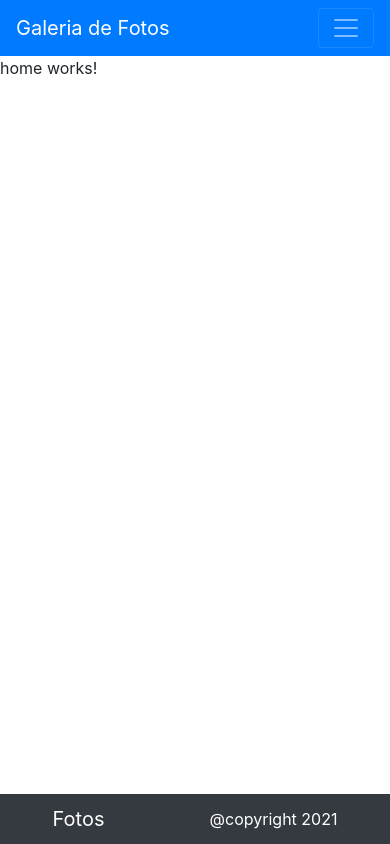
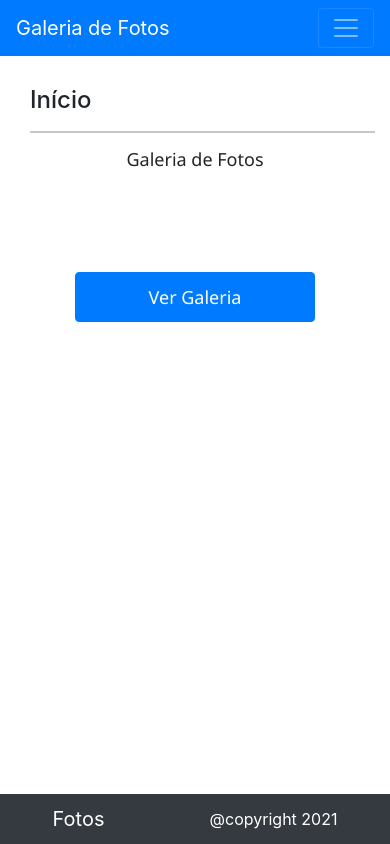
Before and after one commit to DevLucasMello/JPV.Teste, an Angular app: page /home in a window 390 px wide. Built offline with nearby package versions, Linux system fonts and the light colour scheme.

Commit message:
pagina home finalizada

```diff
--- a/src/app/navegacao/home/home.component.css
+++ b/src/app/navegacao/home/home.component.css
@@ -0,0 +1,63 @@
+.texto{
+    font-size: 20px;
+    margin-top: 30px;
+    width: 100%;
+    height: 30%;
+    font-family: "Segoe UI", Arial, sans-serif;
+    display: flex;
+    flex-wrap: wrap;
+    flex-direction: row;
+    justify-content: center;
+}
+
+.espaco{
+    margin-left: 15px;
+}
+
+h5{
+    width: 100%;
+    text-align: center;
+}
+
+.botao{
+    height: 50px;
+    font-size: 18px;
+}
+
+@media only screen and (min-width: 270px ) and (max-width: 767px){
+    .texto{
+        margin-top: 15px;
+        height: 50%;
+    }
+
+    h3{
+        margin-top: -70px;
+        font-size: 24px;
+    }
+
+    h5{
+        font-size: 18px;
+    }
+}
+
+@media only screen and (min-width: 768px ) and (max-width: 999px){
+    .texto{
+        margin-top: 15px;
+        height: 35%;
+    }
+
+    h3{
+        margin-top: -40px;
+    }
+}
+
+@media only screen and (min-width: 1000px ) and (max-width: 1249px){
+    .texto{
+        margin-top: 15px;
+        height: 40%;
+    }
+
+    h3{
+        margin-top: -40px;
+    }
+}
--- a/src/app/navegacao/home/home.component.html
+++ b/src/app/navegacao/home/home.component.html
@@ -1,3 +1,8 @@
-<p>
-  home works!
-</p>
+<div class="container main-container">
+  <h3 class="espaco">Início</h3>
+  <hr class="espaco"/>
+  <div class="texto">
+    <h5>Galeria de Fotos</h5>
+    <button type="button" class="btn btn-primary col-xxl-4 col-xl-4 col-lg-4 col-md-6 col-sm-6 col-8 botao" (click)="irGaleria()">Ver Galeria</button>
+  </div>
+</div>
--- a/src/app/navegacao/home/home.component.ts
+++ b/src/app/navegacao/home/home.component.ts
@@ -1,4 +1,5 @@
 import { Component, OnInit } from '@angular/core';
+import { Router } from '@angular/router';
 
 @Component({
   selector: 'app-home',
@@ -7,9 +8,13 @@ import { Component, OnInit } from '@angular/core';
 })
 export class HomeComponent implements OnInit {
 
-  constructor() { }
+  constructor(private router: Router) { }
 
   ngOnInit() {
   }
 
+  public irGaleria(){
+    this.router.navigate(['/galeria']);
+  }
+
 }
```
